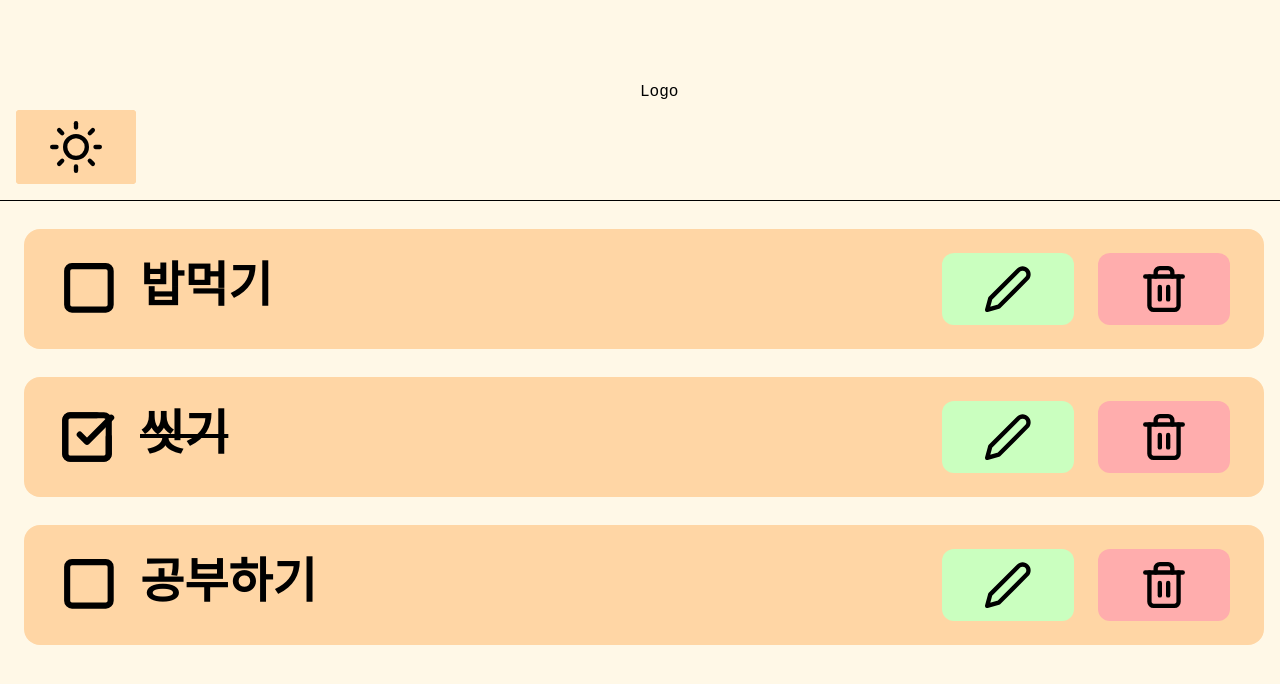
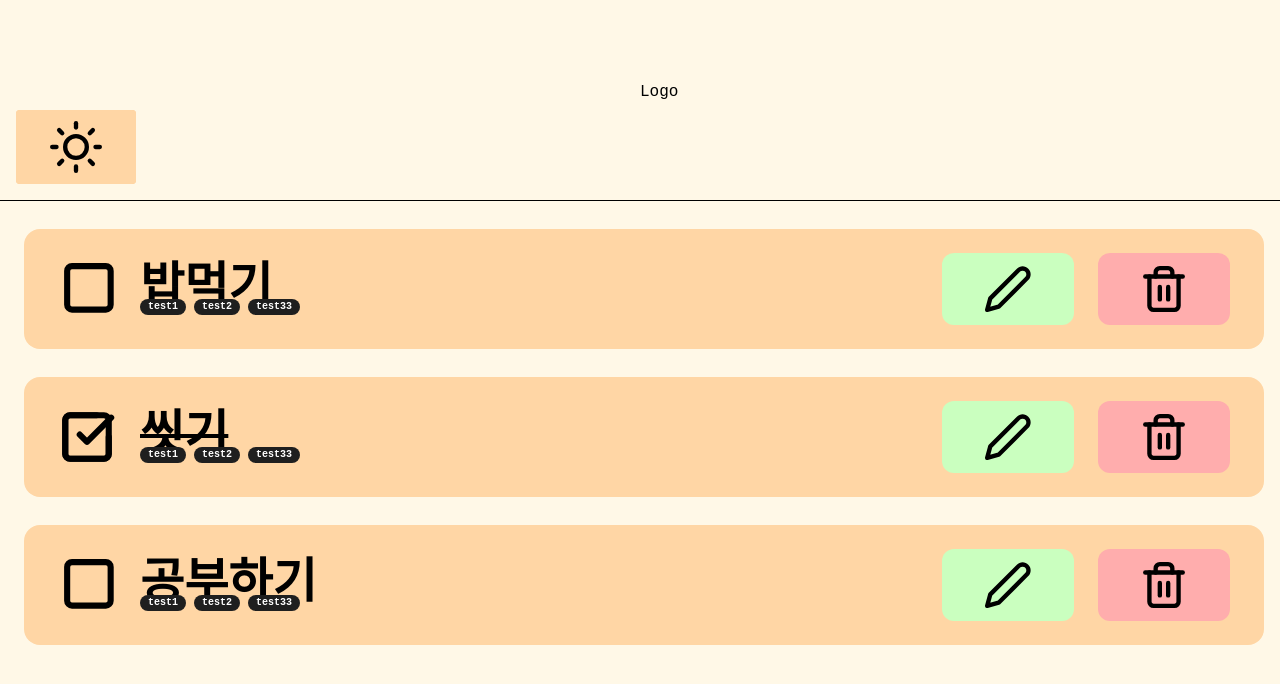
Before and after one commit to hoj0806/todo-list, a React (Vite) app: page / in a window 1280 px wide. Shown: the top 684 px of the page. Built offline with nearby package versions, Linux system fonts and the light colour scheme; a web font is replaced by a local one.

Commit message:
ui : todolist 메인 화면에서 해시태그 표시

```diff
--- a/src/components/TodoDetailPopup.jsx
+++ b/src/components/TodoDetailPopup.jsx
@@ -12,7 +12,6 @@ function TodoDetailPopup({ selectedId }) {
   const [memoContent, setMemoContent] = useState("");
   const [hashtagInputValue, setTagInputValue] = useState("");
   const hashTags = findList.hashtags;
-  console.log(hashTags);
 
   function onChangeMemo(e) {
     setMemoContent(e.target.value);
--- /dev/null
+++ b/src/components/TodoListHashtag.jsx
@@ -0,0 +1,9 @@
+function TodoListHashtag({ tag }) {
+  return (
+    <div className='text-[10px]   px-2 h-4 bg-black text-white rounded-3xl flex items-center'>
+      <p>{tag}</p>
+    </div>
+  );
+}
+
+export default TodoListHashtag;
--- a/src/components/TodoListItem.jsx
+++ b/src/components/TodoListItem.jsx
@@ -6,9 +6,10 @@ import deleteIcon from "../assets/icon/delete.svg";
 import { useDispatch } from "react-redux";
 import { checkList } from "../slice/todoSlice";
 import { modifyMode } from "../slice/modeSlice";
+import TodoListHashtag from "./TodoListHashtag";
 function TodoListItem({ todo, setSelectedId }) {
   const dispatch = useDispatch();
-  const { title, checked, id } = todo;
+  const { title, checked, id, hashtags } = todo;
 
   function checkTodoList() {
     dispatch(checkList(id));
@@ -35,14 +36,20 @@ function TodoListItem({ todo, setSelectedId }) {
             className='mr-3 desktop:h-[58px] desktop:w-[58px] desktop:mr-6'
           />
         </button>
-        <p
-          className={`font-bold text-xl grow desktop:text-[48px] ${
+        <div
+          className={`relative font-bold text-xl grow desktop:text-[48px] ${
             checked && "line-through"
           }`}
           onClick={onClickListTitle}
         >
-          {title}
-        </p>
+          <p>{title}</p>
+          <div className='absolute top-6 flex gap-2'>
+            {hashtags.map((tag, index) => (
+              <TodoListHashtag key={index} tag={tag} />
+            ))}
+          </div>
+        </div>
+
         <div className='flex gap-3 desktop:gap-6'>
           <button
             className='desktop:w-[132px] desktop:h-[72px] desktop:bg-green desktop:rounded-xl'
```
